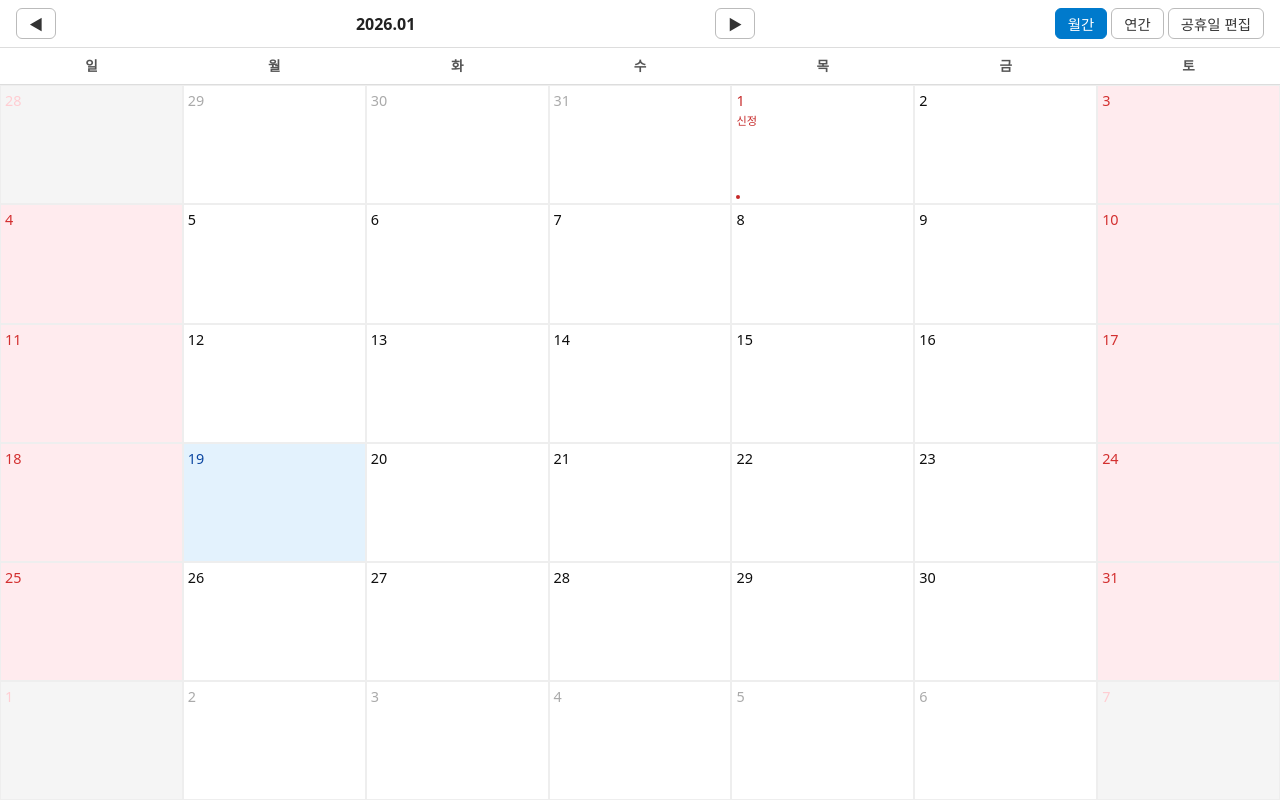
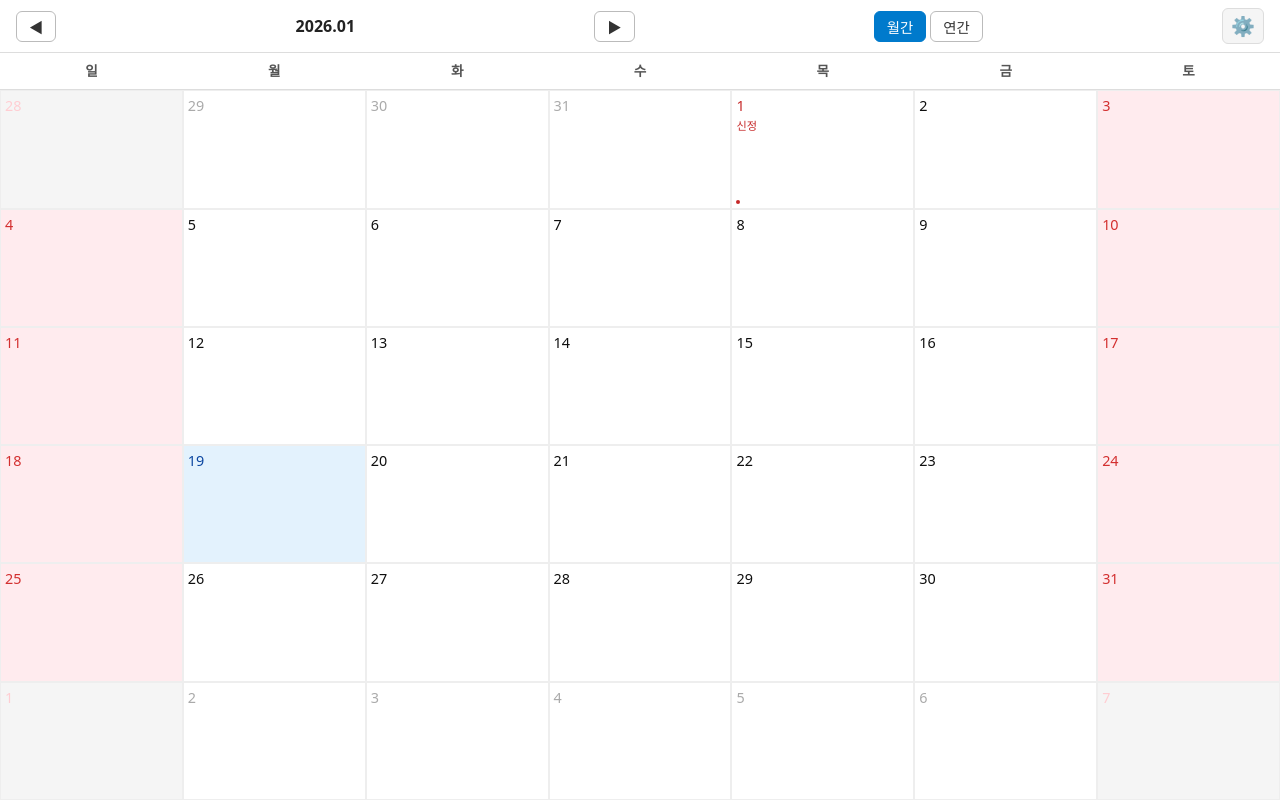
Before and after one commit to papig-dev/anchor-calendar, a website: page src/index.html in a window 1280 px wide. Drawn offline with Linux system fonts and the light colour scheme.

Commit message:
feat: 공휴일 편집 버튼을 톱니바퀴 아이콘으로 변경
- 공휴일 편집 버튼을 텍스트 대신 ⚙️ 이모지로 변경
- 마우스 오버 시 '공휴일 편집' 툴팁 표시
- 버튼 위치를 월간/연간 버튼 그룹에서 분리하여 오른쪽에 독립 배치
- 한국어 MSI 빌드 지원 추가 (ko-KR, en-US)

```diff
--- a/src/index.html
+++ b/src/index.html
@@ -19,8 +19,8 @@
         <div class="view-buttons">
           <button id="btn-monthly" class="view-btn active">월간</button>
           <button id="btn-yearly" class="view-btn">연간</button>
-          <button id="btn-edit-holidays" class="view-btn">공휴일 편집</button>
         </div>
+        <button id="btn-edit-holidays" class="edit-btn" title="공휴일 편집">⚙️</button>
       </div>
       <div class="weekdays">
         <div>일</div><div>월</div><div>화</div><div>수</div><div>목</div><div>금</div><div>토</div>
@@ -39,8 +39,8 @@
         <div class="view-buttons">
           <button id="btn-monthly-y" class="view-btn">월간</button>
           <button id="btn-yearly-y" class="view-btn active">연간</button>
-          <button id="btn-edit-holidays-y" class="view-btn">공휴일 편집</button>
         </div>
+        <button id="btn-edit-holidays-y" class="edit-btn" title="공휴일 편집">⚙️</button>
       </div>
       <div id="year-grid" class="year-grid">
         <!-- 12 mini months generated by JS -->
--- a/src/styles.css
+++ b/src/styles.css
@@ -81,6 +81,28 @@
   background-color: #007acc;
   color: white;
   border-color: #007acc;
+}
+
+.edit-btn {
+  background: #f5f5f5;
+  border: 1px solid #ddd;
+  border-radius: 6px;
+  padding: 0.25rem 0.5rem;
+  font-size: 1.2rem;
+  cursor: pointer;
+  color: #666;
+  transition: all 0.2s;
+  min-width: 36px;
+  height: 36px;
+  display: flex;
+  align-items: center;
+  justify-content: center;
+}
+
+.edit-btn:hover {
+  background: #e8e8e8;
+  border-color: #999;
+  color: #333;
 }
 
 /* Weekdays */
```
Also changed, not shown: src-tauri/tauri.conf.json (+8 -0 lines).
